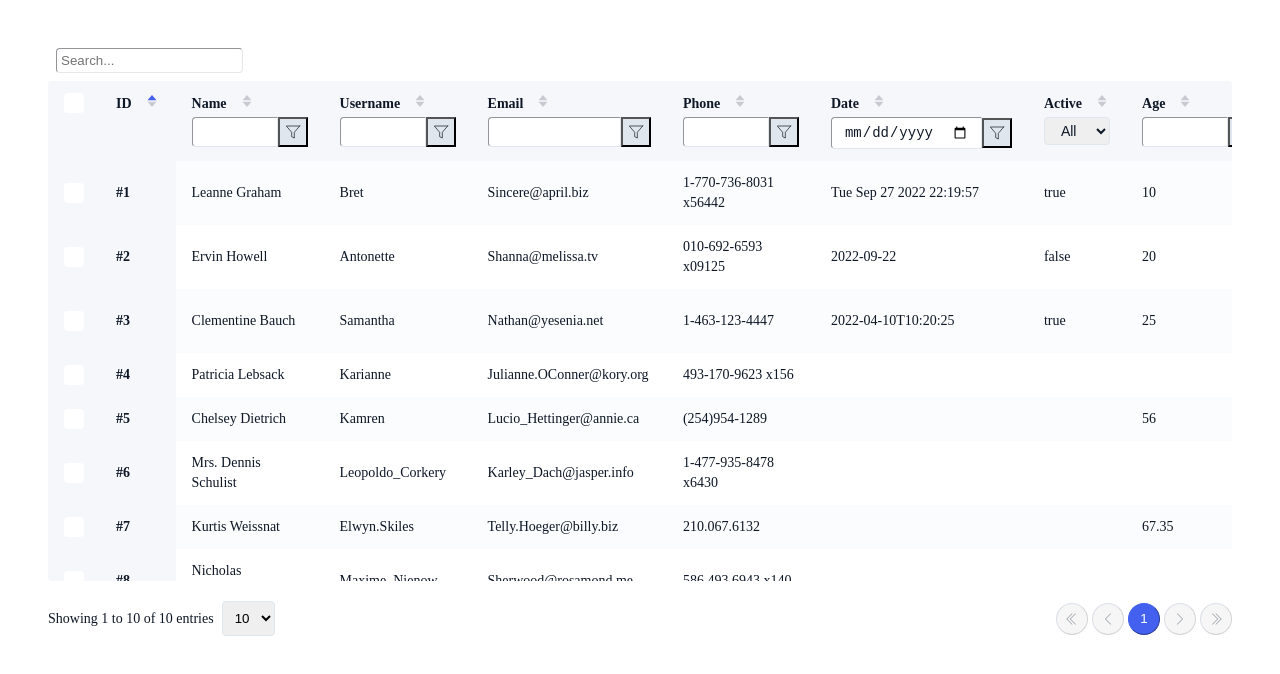
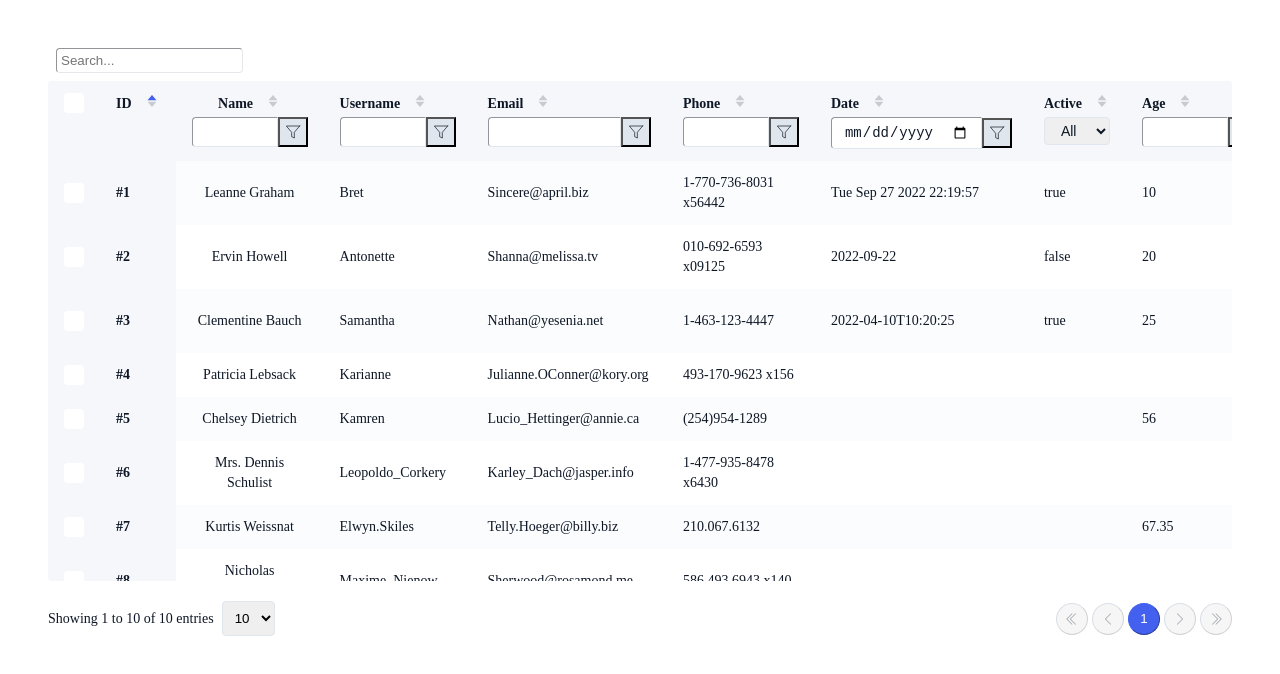
Before and after one commit to bhaveshpatel200/vue3-datatable, a Vue app: page / in a window 1280 px wide. Shown: the top 674 px of the page. Built offline with nearby package versions, Linux system fonts and the light colour scheme.

Commit message:
added new features - header and cell class

```diff
--- a/src/App.vue
+++ b/src/App.vue
@@ -38,7 +38,12 @@ const datatable: any = ref(null);
 const cols =
   ref([
     { field: "id", title: "ID", isUnique: true, filter: false },
-    { field: "name", title: "Name" },
+    {
+      field: "name",
+      title: "Name",
+      headerClass: "bh-justify-center",
+      cellClass: "!bh-text-center",
+    },
     { field: "username", title: "Username" },
     { field: "email", title: "Email" },
     { field: "phone", title: "Phone" },
--- a/src/components/column-header.vue
+++ b/src/components/column-header.vue
@@ -45,6 +45,7 @@
       >
         <div
           class="bh-flex bh-items-center"
+          :class="[col.headerClass ? col.headerClass : '']"
           @click="
             props.all.sortable && col.sort && emit('sortChange', col.field)
           "
--- a/src/components/custom-table.vue
+++ b/src/components/custom-table.vue
@@ -67,6 +67,7 @@
                     props.hasCheckbox && j === 0 && props.stickyFirstColumn
                       ? 'bh-left-[52px]'
                       : '',
+                    col.cellClass ? col.cellClass : '',
                   ]"
                 >
                   <template v-if="slots[col.field]">
@@ -315,6 +316,8 @@ interface colDef {
   sort: boolean;
   html?: boolean;
   cellRenderer?: [Function, string];
+  headerClass: string;
+  cellClass: string;
 }
 
 interface Props {
```
Also changed, not shown: 1 other file (tests, documents, lock files or other folders).
